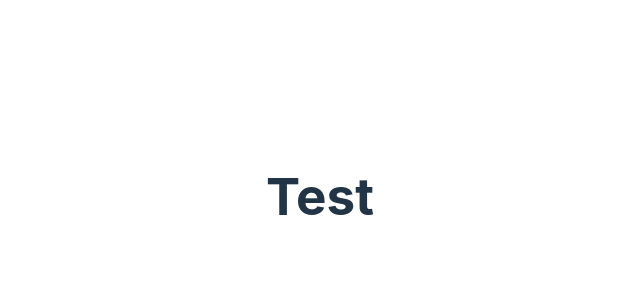
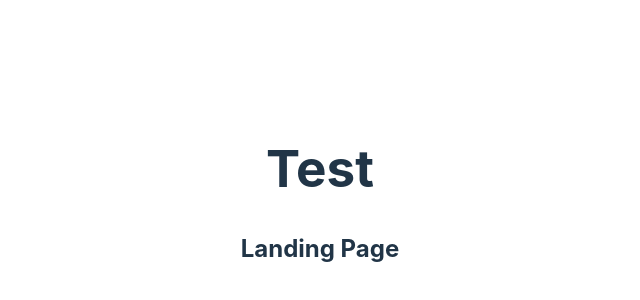
Before and after one commit to anthonyero/salon-services, a React (Vite) app in the folder client/: page / in a window 1280 px wide. Shown: the part 204-504 px from the top of the page, without its empty margins (320-960 px from the left). Built offline with nearby package versions, Linux system fonts and the light colour scheme.

Commit message:
AERO: Defined simple Home, landing page and incorporated into React Router

```diff
--- a/client/src/main.jsx
+++ b/client/src/main.jsx
@@ -1,25 +1,29 @@
 import React from 'react'
 import ReactDOM from 'react-dom/client'
 import { createBrowserRouter, RouterProvider } from 'react-router-dom';
+
+// Imported pages
 import App from './App.jsx'
+import Home from './pages/Home'
 import NotFound from './pages/NotFound';
+
 import './index.css'
 
-// const router = createBrowserRouter([
-//   {
-//     path: '/',
-//     element: <App />,
-//     errorElement: <NotFound />,
-//     children: [
-//       {
-//         index: true,
-//         element: <NotFound /> // Change to Home when written
-//       },
-//     ],
-//   },
-// ]);
+const router = createBrowserRouter([
+  {
+    path: '/',
+    element: <App />,
+    errorElement: <NotFound />,
+    children: [
+      {
+        index: true,
+        element: <Home /> // Change to Home when written
+      },
+    ],
+  },
+]);
 
 ReactDOM.createRoot(document.getElementById('root')).render(
-  // <RouterProvider router={router} />
-  <App />
+  <RouterProvider router={router} />
+  // <App />
 );
--- /dev/null
+++ b/client/src/pages/Home.jsx
@@ -0,0 +1,24 @@
+	// About
+	// Services
+	// Gallery
+	// Sign up / sign in
+	// Booking link
+	// Experiences and inspos
+	// Social Media Links
+	// Contact
+import { Link } from 'react-router-dom';
+// import { useQuery } from '@apollo/client';
+// import { QUERY_ } from '../utils/queries'; // Query of available services
+
+// import Nav from ''
+
+const Home = () => {
+
+	return (
+		<main>
+			<h2>Landing Page</h2>
+		</main>
+	)
+};
+
+export default Home;
```
